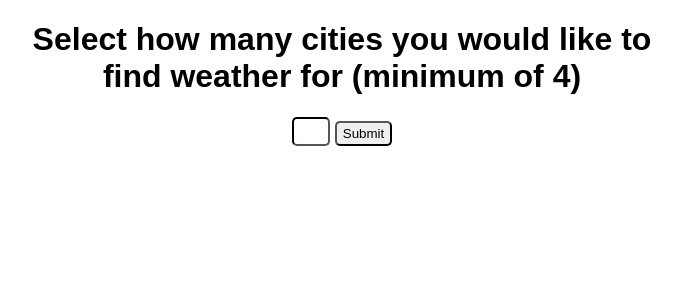
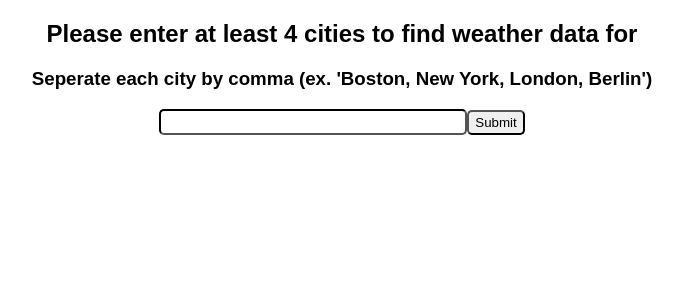
Before and after one commit to jtynerbryan/cognizant-code-challenge, a React (Create React App) app: page / in a window 1280 px wide. Shown: the top 300 px of the page, without its empty margins (298-981 px from the left). Built offline with nearby package versions, Linux system fonts and the light colour scheme.

Commit message:
simplified city selection form

```diff
--- a/src/components/Form.js
+++ b/src/components/Form.js
@@ -1,76 +1,57 @@
 import React from 'react';
-import Input from './Input'
 
 class Form extends React.Component {
 
   state = {
     apiKey: 'ce658e43d986d3db6fdafac97e5a006b',
-    numSelectFormVal: '',
-    inputLength: 0,
-    selectedCities: [],
+    citySearchVal: '',
     cities: []
   }
 
-  componentDidMount() {
-    // fetch('http://localhost:3000/cities?name=Boston')
-    // .then(res => res.json())
-    // .then(res => console.log(res))
-
-
-    // fetch('http://api.openweathermap.org/data/2.5/forecast?id=4317656&APPID=' + this.state.apiKey + '&units=imperial')
-    // .then(res => res.json())
-    // .then(res => console.log(res))
+  componentDidUpdate() {
+    if (this.state.cities.length >= 4) {
+      this.props.history.push('/results')
+    }
   }
 
-  handleNumSelectChange = (e) => {
+  handleChange = (e) => {
     this.setState({
-      numSelectFormVal: e.target.value
+      citySearchVal: e.target.value
     })
   }
 
-  handlenumSelectSubmit = (e) => {
+  handleSubmit = (e) => {
     e.preventDefault();
-    let val = parseInt(this.state.numSelectFormVal, 10)
-    if (val < 4) {
-      alert('Please enter a valid number no less than 4')
+    let cities = this.state.citySearchVal.split(', ')
+    if (cities.length < 4) {
+      alert('Please enter at least 4 cities in the correct format')
       this.setState({
-        numSelectFormVal: ''
+        citySearchVal: ''
       })
     } else {
+      cities = cities.map(city => {
+        return city.charAt(0).toUpperCase() + city.slice(1)
+      })
       this.setState({
-        inputLength: val
+        cities: cities
       })
     }
   }
 
   render() {
-    console.log(this.state);
-    if (this.state.inputLength < 4) {
-      return (
-        <div style={{margin: 'auto', width: '50%', textAlign: 'center'}}>
-          <h1>Select how many cities you would like to find weather for (minimum of 4)</h1>
-          <form onSubmit={this.handlenumSelectSubmit}>
-            <input onChange={this.handleNumSelectChange} type='text' value={this.state.numSelectFormVal} style={{borderColor: 'black', borderRadius: '5px', marginRight: '5px', fontSize: '20px', width: '30px'}}/>
-            <input type='submit' style={{borderColor: 'black', borderRadius: '5px', height: '25px'}}/>
-          </form>
-        </div>
-      )
-    } else {
-      let inputs = []
-      for (let i = 0; i < this.state.inputLength; i++) {
-        inputs.push(<div key={i}><Input/></div>)
-      }
-      return (
-        <div style={{margin: 'auto', width: '50%', textAlign: 'center'}}>
-          <h1>Enter cities to find weather for:</h1>
-          <form>
-            {inputs}
-            <input type='submit' style={{borderColor: 'black', borderRadius: '5px', height: '25px'}}/>
-          </form>
-        </div>
-      )
-    }
+    return (
+      <div style={{width: '50%', textAlign: 'center', margin: 'auto', marginTop: '10px'}}>
+        <h2>Please enter at least 4 cities to find weather data for</h2>
+        <h3>Seperate each city by comma (ex. 'Boston, New York, London, Berlin')</h3>
+        <form onSubmit={this.handleSubmit}>
+          <input onChange={this.handleChange} value={this.state.citySearchVal} type='text' style={{height: '20px', width: '300px', borderColor: 'black', borderRadius: '5px', fontSize: '15px', marginBottom: '10px'}}/>
+          <input type='submit' style={{borderColor: 'black', borderRadius: '5px', height: '25px'}}/>
+        </form>
+      </div>
+    )
   }
 }
 
+
+
 export default Form
--- a/src/components/Input.js
+++ /dev/null
@@ -1,9 +0,0 @@
-import React from 'react';
-
-const Input = () => {
-  return (
-    <input type='text' style={{height: '20px', width: '300px', borderColor: 'black', borderRadius: '5px', fontSize: '15px', margin: '10px'}}/>
-  )
-}
-
-export default Input
```
